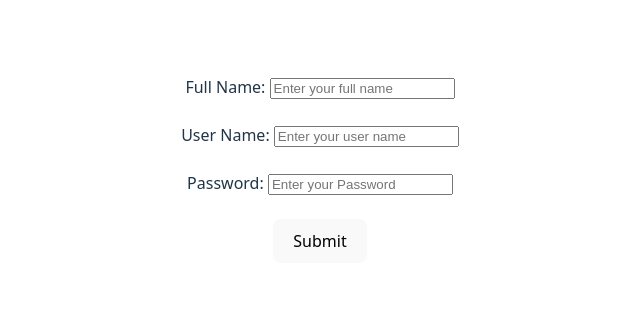
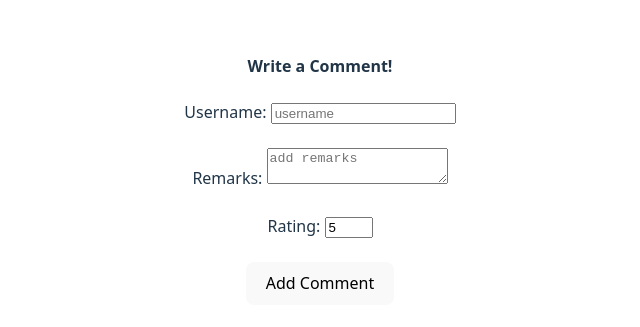
Before and after one commit to Rukhsar2305/React-State-Class2, a React (Vite) app: page / in a window 1280 px wide. Shown: the part 231-558 px from the top of the page, without its empty margins (320-960 px from the left). Built offline with nearby package versions, Linux system fonts and the light colour scheme.

Commit message:
Initial commit

```diff
--- a/src/App.jsx
+++ b/src/App.jsx
@@ -1,10 +1,10 @@
 import './App.css'
-import Form from './Form'
+import CommentsForm from './CommentsForm'
 
 function App() {
   return (
     <>
-      <Form/>
+      <CommentsForm/>
     </>
   )
 }
--- /dev/null
+++ b/src/CommentsForm.jsx
@@ -0,0 +1,40 @@
+import { useState } from "react"
+
+export default function CommentsForm() {
+    let [formData, setFormData] = useState({
+        username: "",
+        remarks: "",
+        rating: 5
+    });
+
+    let handleInputChange = (event) => {
+        setFormData((currData) => {
+            return {...currData, [event.target.name]: event.target.value}
+        });
+    };
+
+    let handleSubmit = (event) => {
+        console.log(formData);
+        event.preventDefault();
+    }
+
+    return(
+        <div>
+            <h4>Write a Comment!</h4>
+            <form onSubmit={handleSubmit}>
+                <label>Username: </label>
+                <input placeholder="username" type="text" value={formData.username} onChange={handleInputChange}/>
+                <br></br><br></br>
+
+                <label>Remarks: </label>
+                <textarea value={formData.remarks} placeholder="add remarks" onChange={handleInputChange}></textarea>
+                <br></br><br></br>
+
+                <label>Rating: </label>
+                <input placeholder="rating" type="number" min={1} max={5} value={formData.rating} onChange={handleInputChange}/>
+                <br></br><br></br>
+                <button>Add Comment</button>
+            </form>
+        </div>
+    )
+}
```
